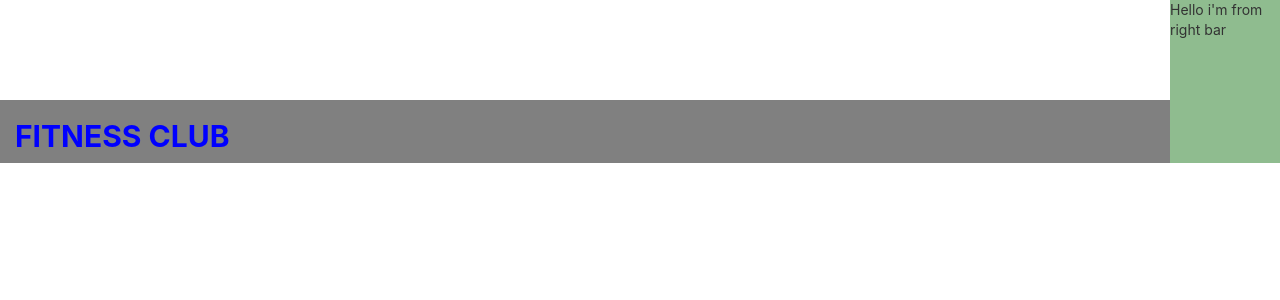
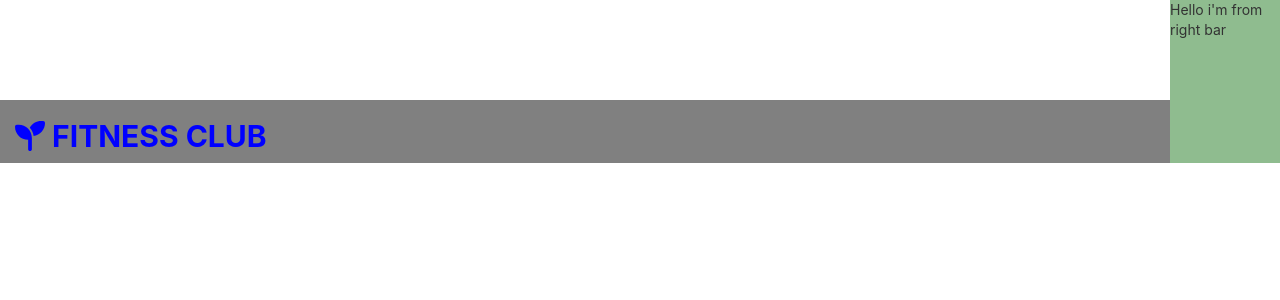
Before and after one commit to amit-sarker-00/Ultra-Active, a React (Create React App) app: page / in a window 1280 px wide. Shown: the top 300 px of the page. Built offline with nearby package versions, Linux system fonts and the light colour scheme.

Commit message:
font awesome icon added

```diff
--- a/package.json
+++ b/package.json
@@ -3,6 +3,9 @@
   "version": "0.1.0",
   "private": true,
   "dependencies": {
+    "@fortawesome/fontawesome-svg-core": "^6.2.0",
+    "@fortawesome/free-solid-svg-icons": "^6.2.0",
+    "@fortawesome/react-fontawesome": "^0.2.0",
     "@testing-library/jest-dom": "^5.16.5",
     "@testing-library/react": "^13.4.0",
     "@testing-library/user-event": "^13.5.0",
--- a/src/components/Main/Main.js
+++ b/src/components/Main/Main.js
@@ -1,10 +1,14 @@
 import React from "react";
 import "./Main.css";
+import { FontAwesomeIcon } from "@fortawesome/react-fontawesome";
+import { faSprout } from "@fortawesome/free-solid-svg-icons";
 const Main = () => {
   return (
     <div className="main-container">
       <div className="container">
-        <h2>FITNESS CLUB</h2>
+        <h2>
+          <FontAwesomeIcon icon={faSprout} /> FITNESS CLUB
+        </h2>
       </div>
       <div className="right-container">Hello i'm from right bar</div>
     </div>
```
Also changed, not shown: 1 other file (tests, documents, lock files or other folders).
